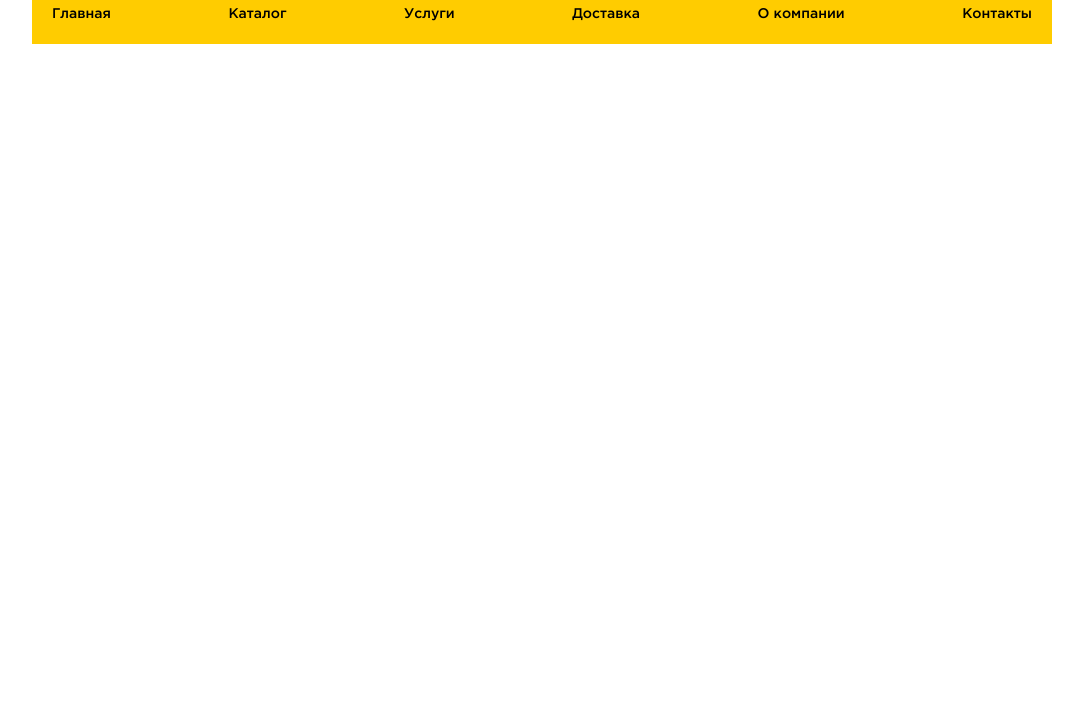
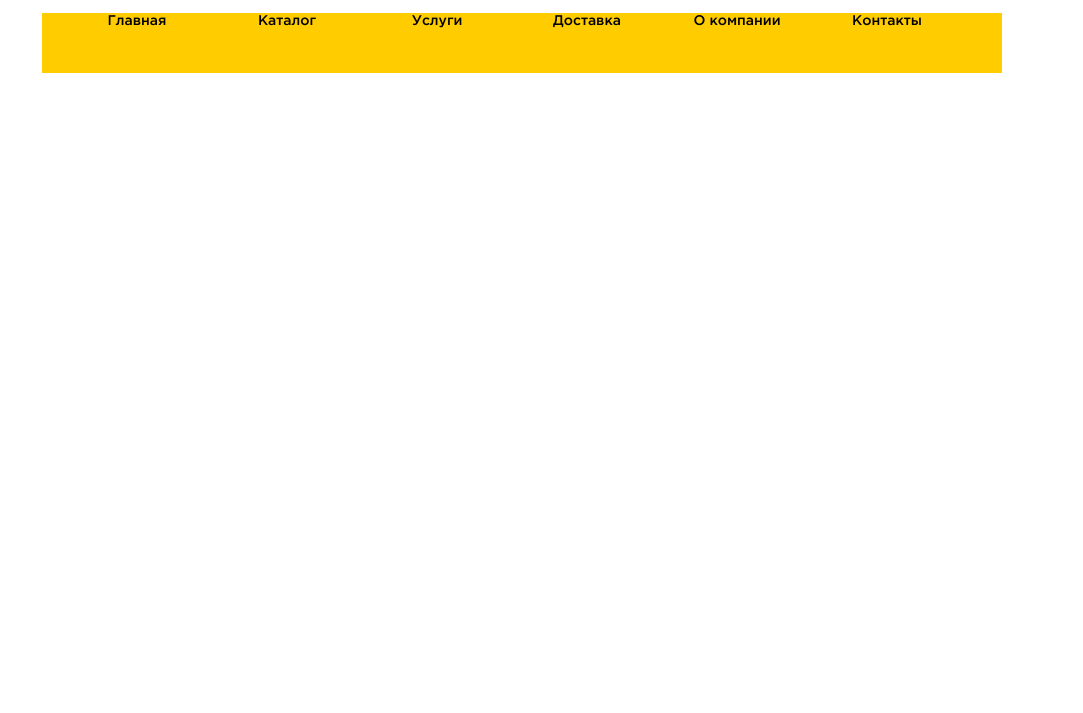
Before and after one commit to OlegRkv/granit, a plain HTML site: page src/index.html in a window 1280 px wide. Shown: the part 87-800 px from the top of the page, without its empty margins (118-1201 px from the left). Drawn offline with Linux system fonts and the light colour scheme.

```diff
--- a/src/sass/_header.sass
+++ b/src/sass/_header.sass
@@ -54,23 +54,26 @@
 		position: absolute
 		content: ''
 		width: 100%
-		bottom: -60px
+		top: 0
 		left: 0
+		transform: translateY(70px)
 		padding-left: 20px
 		padding-right: 20px
 		height: 60px
 		background-color: #ffcc00
 		&-list
-			display: flex
-			justify-content: space-between
-			align-items: center
 			height: 100%
 			margin: 0
 			padding: 0
 			list-style-type: none
 			&__item
+				display: inline-block
+				text-align: center
+				vertical-align: middle
 			&__link
 				display: block
+				width: 150px
+				height: 60px
 				text-decoration: none
 				font-size: 14px
 				font-weight: 500
--- a/src/sass/style.sass
+++ b/src/sass/style.sass
@@ -1,3 +1,5 @@
+*
+	box-sizing: border-box
 body
 	font-family: 'Gotham Pro', sans-serif
 	font-weight: 400
```
Also changed, not shown: src/index.html (+6 -6 lines), src/css/style.css, 1 other file.
